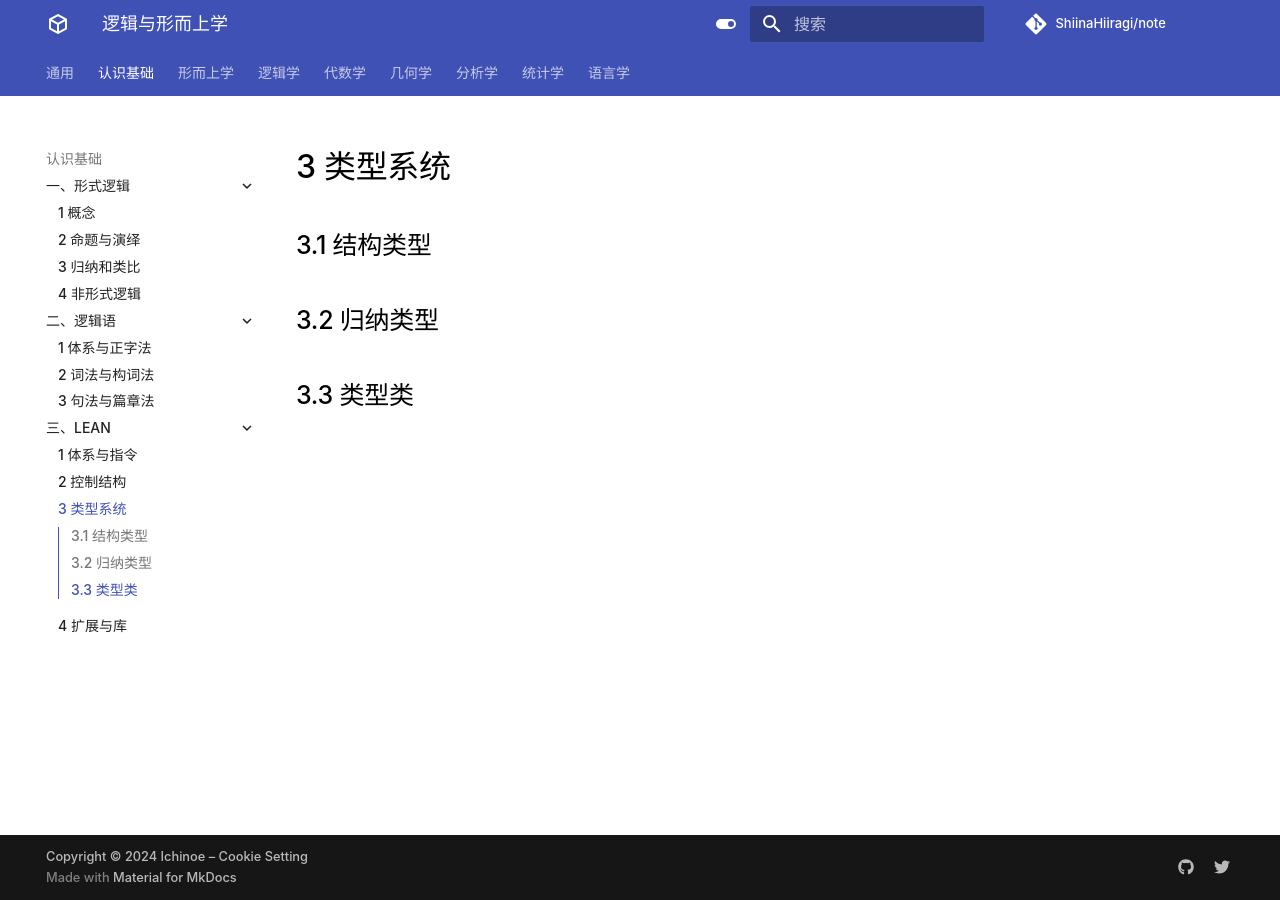
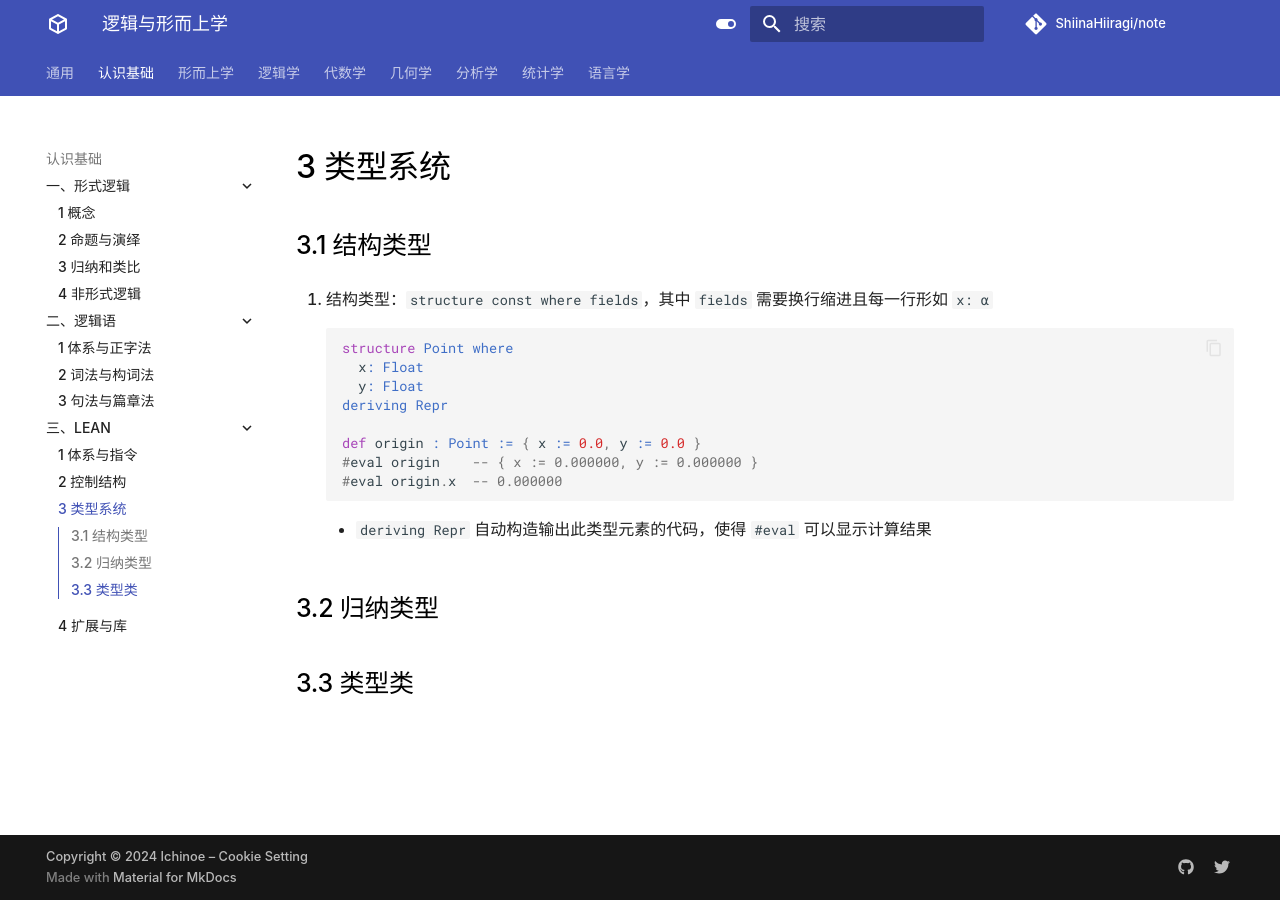
Before and after one commit to ShiinaHiiragi/note, an MkDocs documentation site: the page built from docs/cogn/lean/type.md, in a window 1280 px wide. Built offline with MkDocs 1.6.1 and Material for MkDocs 9.7.7, drawn with Linux system fonts in a browser that asks for light colours; comment, search, counter and statistics services are not loaded.

Commit message:
stash LEAN anchor

````diff
--- a/docs/cogn/lean/type.md
+++ b/docs/cogn/lean/type.md
@@ -1,6 +1,20 @@
 # 3 类型系统
 
 ## 3.1 结构类型
+1. 结构类型：`structure const where fields`，其中 `fields` 需要换行缩进且每一行形如 `x: α`
+
+    ```haskell
+    structure Point where
+      x: Float
+      y: Float
+    deriving Repr
+
+    def origin : Point := { x := 0.0, y := 0.0 }
+    #eval origin    -- { x := 0.000000, y := 0.000000 }
+    #eval origin.x  -- 0.000000
+    ```
+
+    - `deriving Repr` 自动构造输出此类型元素的代码，使得 `#eval` 可以显示计算结果
 
 ## 3.2 归纳类型
 
````
Also changed, not shown: docs/cogn/lean/cmd.md (+3 -3 lines), docs/cogn/lean/ctrl.md (+3 -3 lines).
